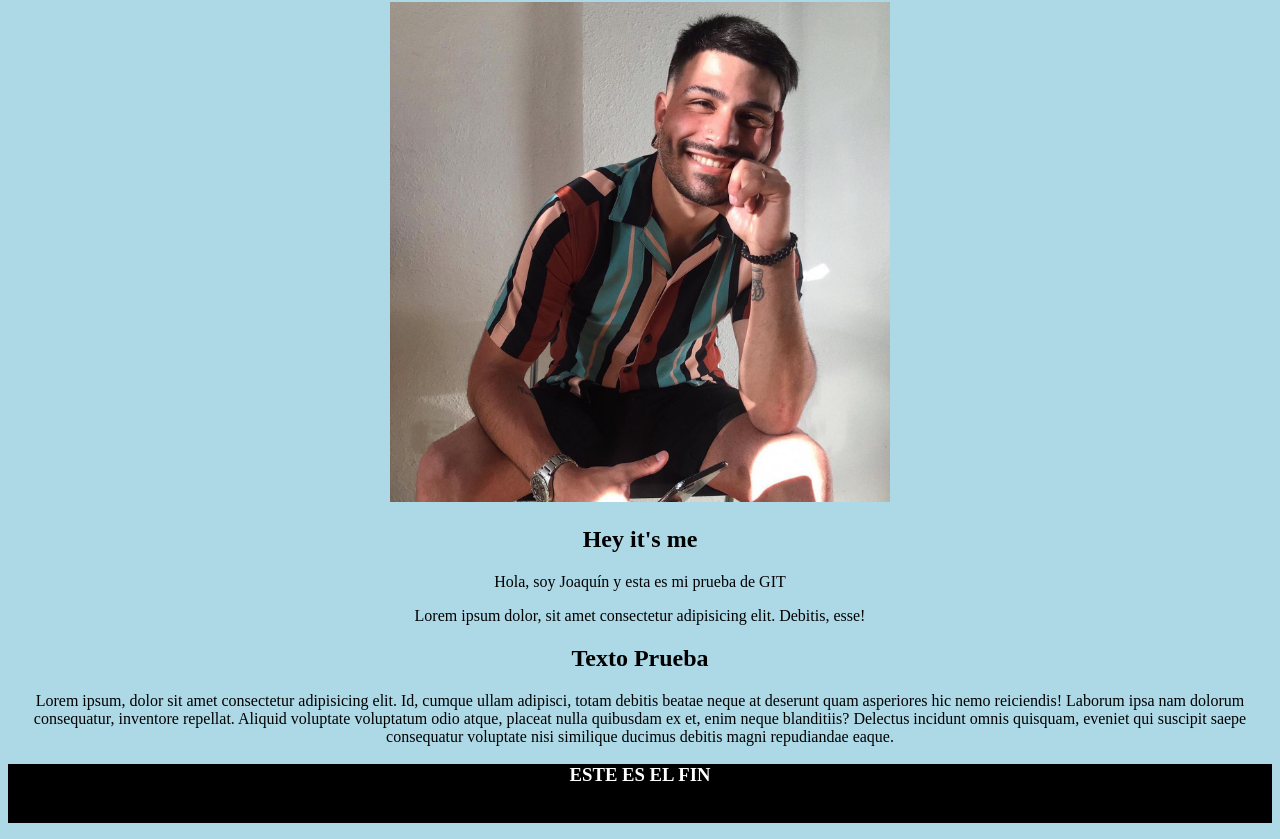
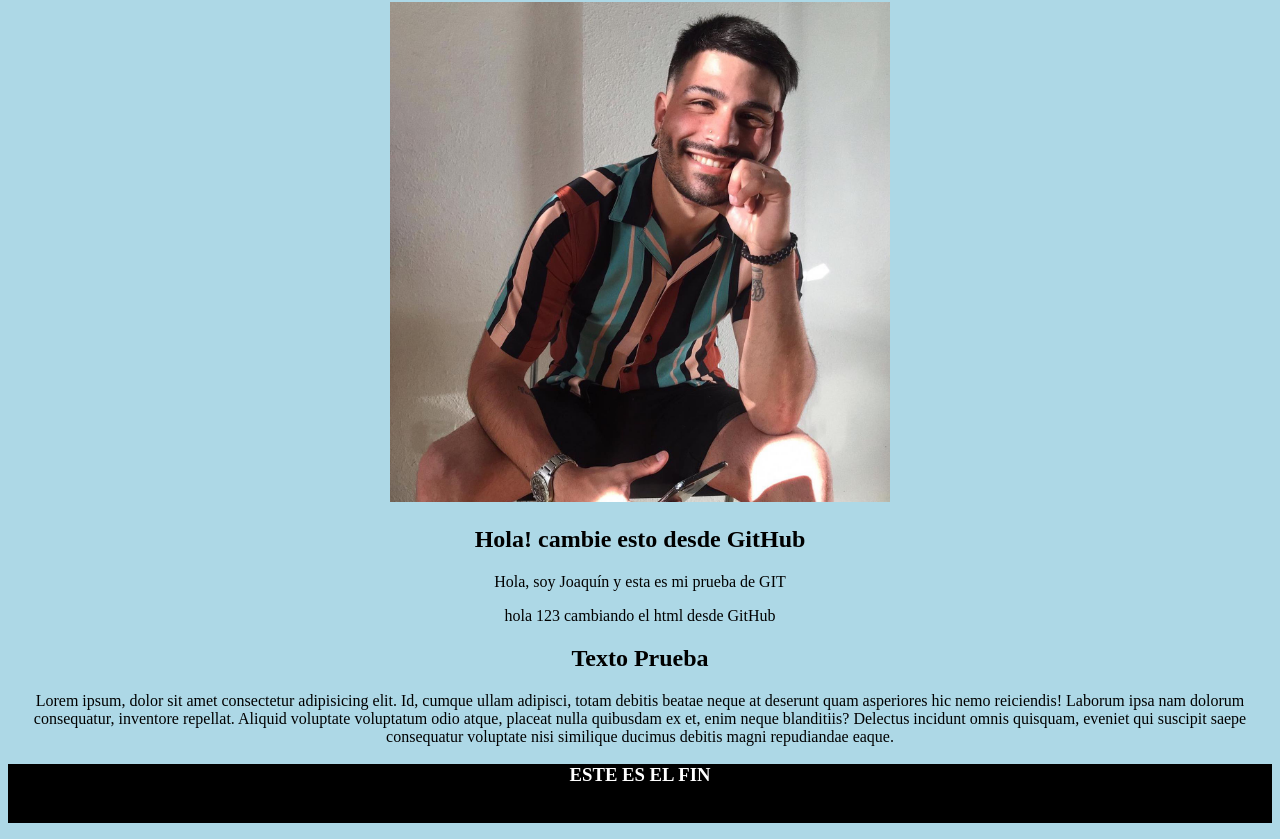
Before and after one commit to joacoangelini/entrega1, a plain HTML site: page index.html in a window 1280 px wide. Shown: the part 78-917 px from the top of the page. Drawn offline with Linux system fonts and the light colour scheme.

Commit message:
Update index.html

```diff
--- a/index.html
+++ b/index.html
@@ -13,9 +13,9 @@
 <main>
     <section>
         <img src="imagenes/102657837_10216988074362139_1580194625398941472_o.jpg" width="500px" alt="Yo">
-        <h2>Hey it's me</h2>
+        <h2>Hola! cambie esto desde GitHub</h2>
         <p>Hola, soy Joaquín y esta es mi prueba de GIT</p>
-        <p>Lorem ipsum dolor, sit amet consectetur adipisicing elit. Debitis, esse!</p>
+        <p>hola 123 cambiando el html desde GitHub</p>
     </section>
     <section>
         <h2>Texto Prueba</h2>
```
